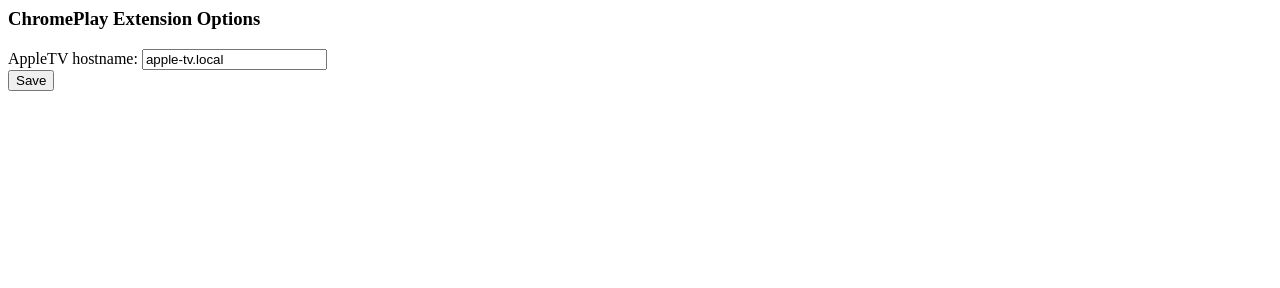
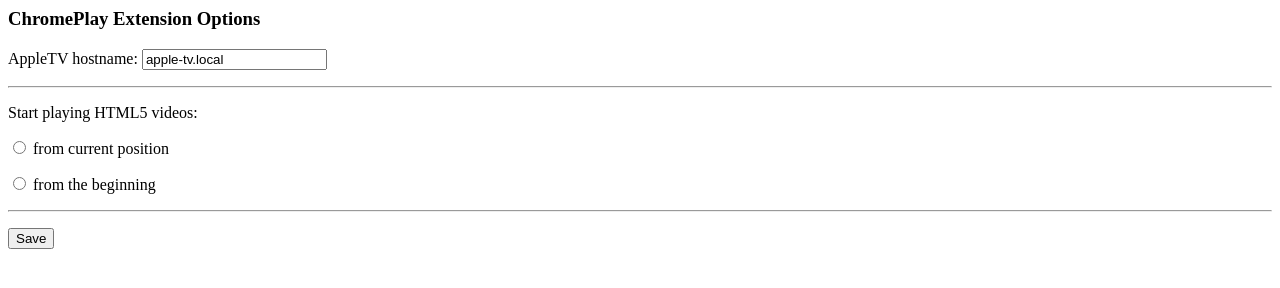
Before and after one commit to czekaj/ChromePlay, a browser extension: page options.html in a window 1280 px wide. Drawn offline with Linux system fonts and the light colour scheme.

Commit message:
Update options page

```diff
--- a/options.html
+++ b/options.html
@@ -3,11 +3,37 @@
 
 <body>
     <h3>ChromePlay Extension Options</h3>
-AppleTV hostname:
-<input id="hostname"></input>
-<br>
-<div id="status"></div>
-<button id="save">Save</button>
+
+	<p>
+		AppleTV hostname:
+		<input id="hostname"></input>
+	</p>
+
+	<hr>
+
+	<p>
+		Start playing HTML5 videos:
+	</p>
+
+	<p>
+		<input id="play-position-current" name="play-position" value="current" type="radio"></input>
+		<label for="play-position-current">from current position</label>
+	</p>
+
+	<p>
+		<input id="play-position-0" name="play-position" value="0" type="radio"></input>
+		<label for="play-position-0">from the beginning</label>
+	</p>
+
+	<hr>
+
+	<p>
+		<div id="status"></div>
+	</p>
+
+	<p>
+		<button id="save">Save</button>
+	</p>
 </body>
 
 <script src="options.js"></script>
```
